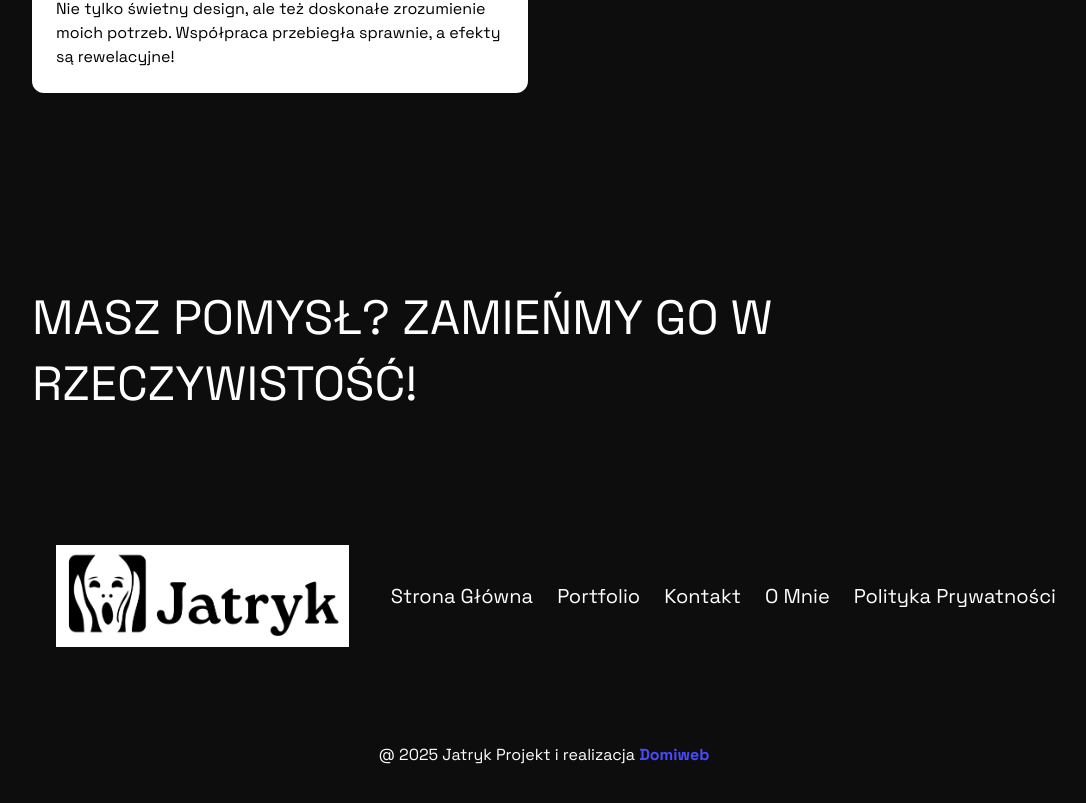
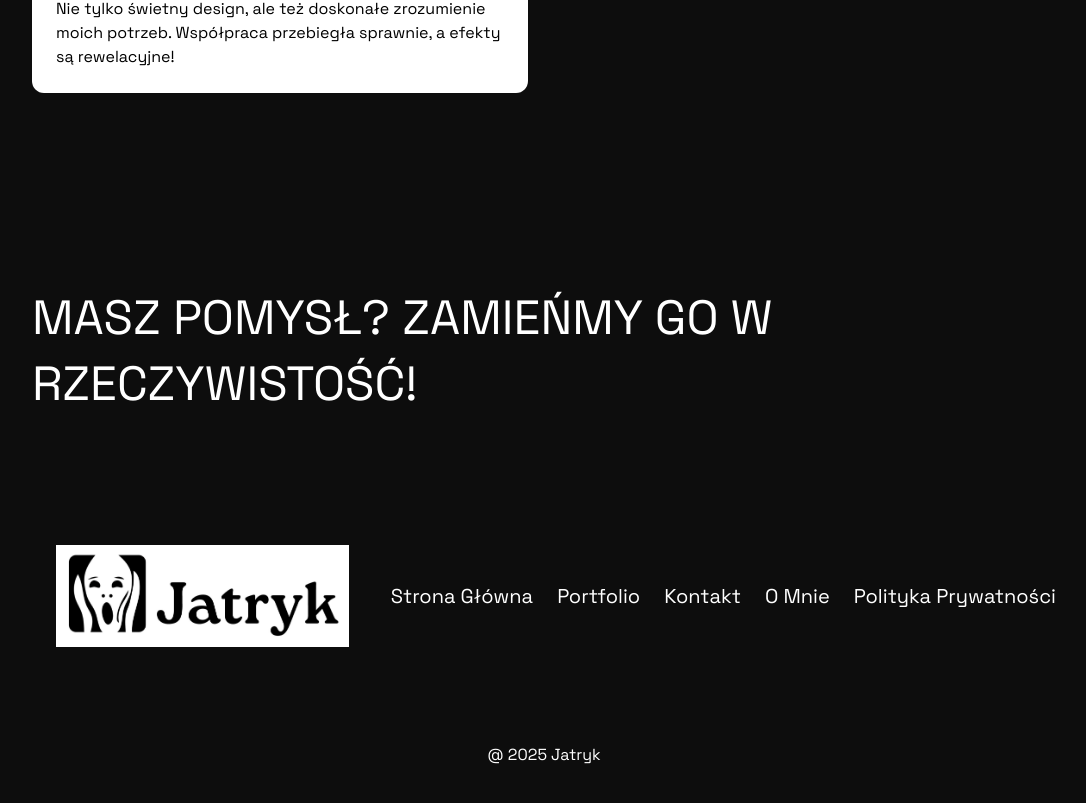
Before and after one commit to Gho2st/jatryk, a Next.js app: page / in a window 1280 px wide. Shown: the part 2184-2987 px from the top of the page, without its empty margins (96-1182 px from the left). Built offline with nearby package versions, Linux system fonts and the light colour scheme; no server answers; the database is empty.

Commit message:
Update Footer.jsx

```diff
--- a/components/footer/Footer.jsx
+++ b/components/footer/Footer.jsx
@@ -41,15 +41,7 @@ export default function Footer() {
           />
         </div>
       </div>
-      <p className="mt-24 text-center text-white ">
-        @ {currentYear} Jatryk Projekt i realizacja{" "}
-        <Link
-          className="text-[#4A4AFF] font-bold"
-          href="https://www.domiweb.pl/"
-        >
-          Domiweb
-        </Link>
-      </p>
+      <p className="mt-24 text-center text-white ">@ {currentYear} Jatryk</p>
     </footer>
   );
 }
```
